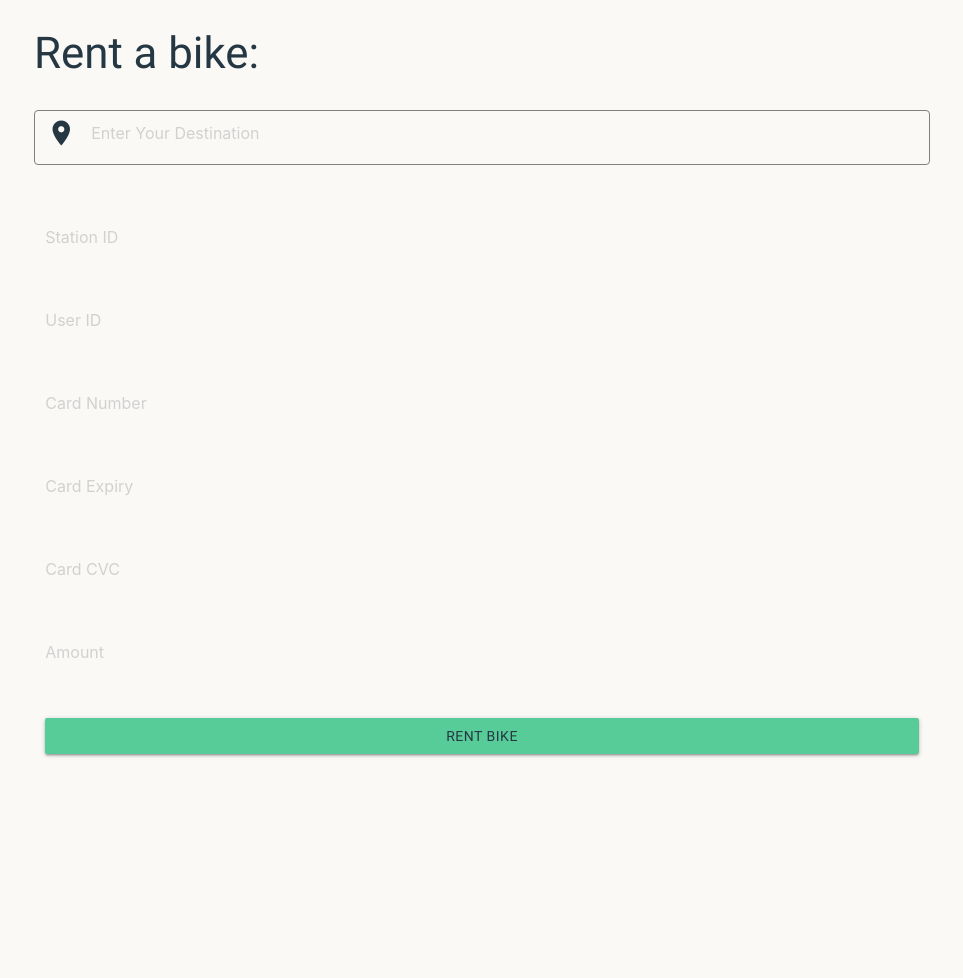
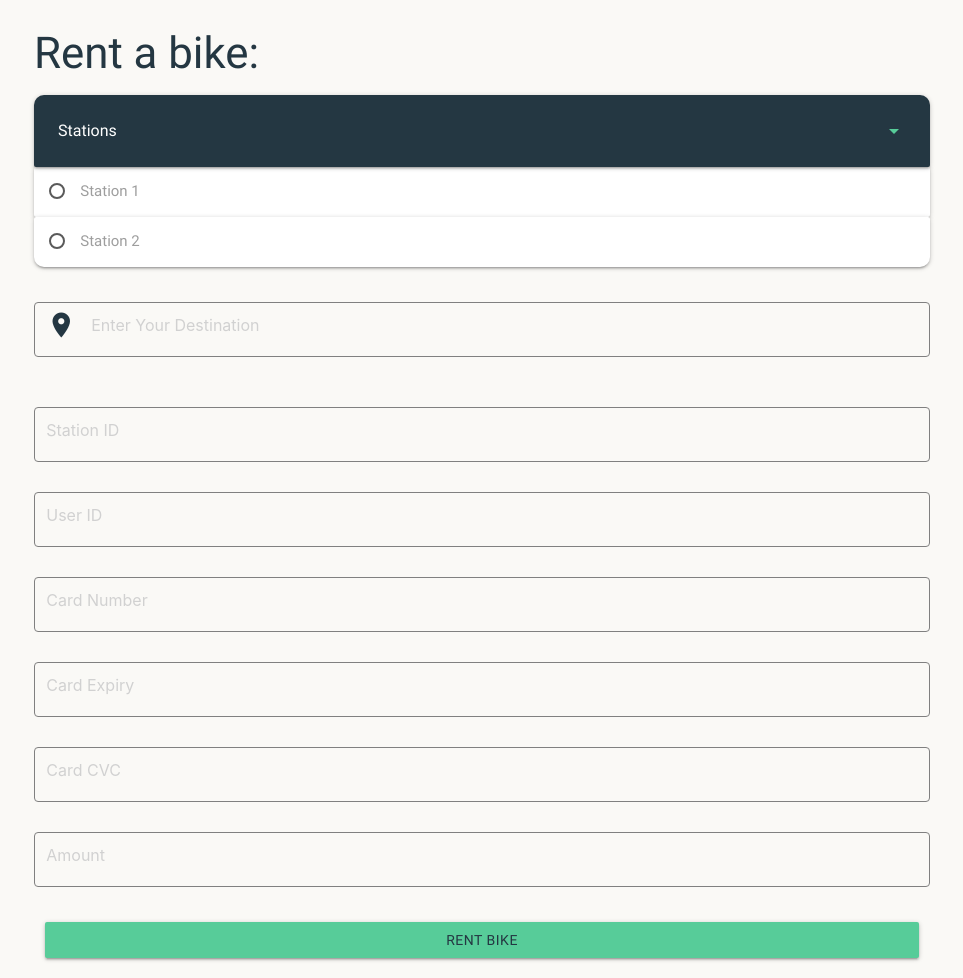
Before and after one commit to SanPiseth-beep/CSCI441, a Node project: template public/pages/renting1.ejs in a window 1280 px wide. Shown: the part 64-1042 px from the top of the page, without its empty margins (158-1121 px from the left). Before the commit the page ends 821 px from the top, so only its background shows below. Run offline with Node 20 templates, Linux system fonts and the light colour scheme; the template is opened without the code that fills it, so the values that code supplies are empty; some libraries are stand-ins or nearby versions.

Commit message:
changed renting1.ejs

```diff
--- a/public/pages/renting1.ejs
+++ b/public/pages/renting1.ejs
@@ -23,29 +23,55 @@
 
         <div>
             <form id="rent-form">
+
+                <div class="card row"
+                style="border-top-left-radius: 10px;
+                border-top-right-radius: 10px;
+                margin-bottom: 0;
+                background-color: #243742;">
+                        <div class=" col s12 card-content white-text">
+                            <span style="font-size:medium ;">Stations<span>
+                            <i class="material-icons right dropdown" style="color: #57CC99" onclick="stationDrop()">arrow_drop_down</i>
+                        </div>
+                </div>
+                <div id="stnDrop" class="row station-dropdown">
+                    <div class="card-panel col s12 valign-wrapper" style="margin: 0; height: 50px;">
+                        <a class="drop-content">
+                            <label><input type="radio" name="station" class="with-gap"  /> <span>Station 1</span></label>
+                        </a>
+                    </div>
+                    <div class="card-panel col s12 valign-wrapper" style="margin: 0; height: 50px; border-bottom-left-radius:10px; border-bottom-right-radius: 10px;">
+                        <a class=" drop-content ">
+                            <label><input type="radio" name="station" class="with-gap"  /> <span>Station 2</span></label>
+                        </a>
+                    </div>
+
+                </div>
+                <!-- Destination -->
                 <div class="destination row">
                     <div class="input-field inputN col s12">
                         <i class="material-icons prefix">location_on</i>
                         <input placeholder="Enter Your Destination" id="destination" type="text" class="validate">
                     </div>
                 </div>
+
                 <div class="row">
-                    <div class="input-field col s12">
+                    <div class="input-field inputN col s12">
                         <input id="station-id" type="text" class="validate" placeholder="Station ID">
                     </div>
-                    <div class="input-field col s12">
+                    <div class="input-field inputN col s12">
                         <input id="user-id" type="text" class="validate" placeholder="User ID">
                     </div>
-                    <div class="input-field col s12">
+                    <div class="input-field inputN col s12">
                         <input id="card-number" type="text" class="validate" placeholder="Card Number">
                     </div>
-                    <div class="input-field col s12">
+                    <div class="input-field inputN col s12">
                         <input id="card-expiry" type="text" class="validate" placeholder="Card Expiry">
                     </div>
-                    <div class="input-field col s12">
+                    <div class="input-field inputN col s12">
                         <input id="card-cvc" type="text" class="validate" placeholder="Card CVC">
                     </div>
-                    <div class="input-field col s12">
+                    <div class="input-field inputN col s12">
                         <input id="amount" type="text" class="validate" placeholder="Amount">
                     </div>
                 </div>
```
